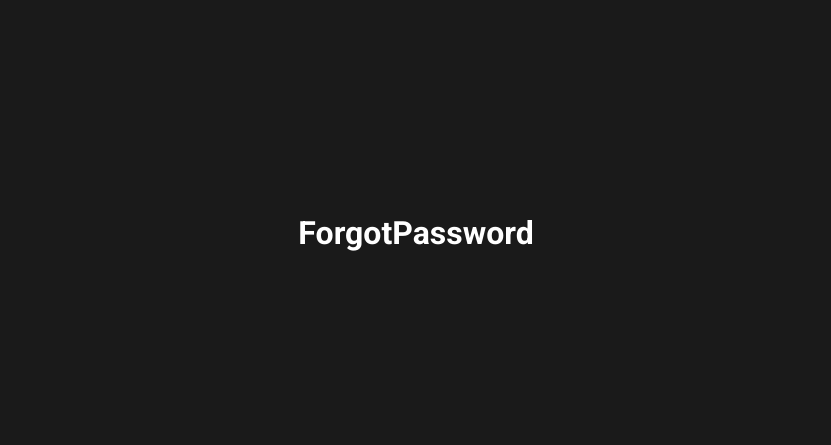
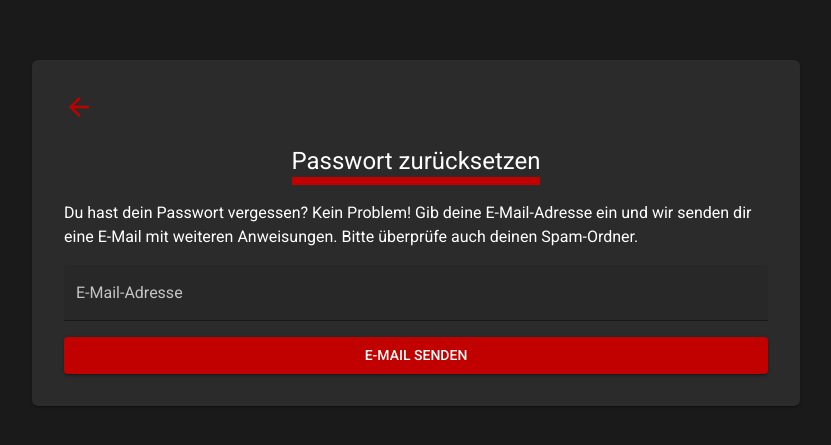
Before and after one commit to SlowMoschen/Brain_Blitz, a React (Vite) app in the folder client/: page /auth/forgot-password in a window 1280 px wide. Shown: the part 167-612 px from the top of the page, without its empty margins (224-1055 px from the left). Built offline with nearby package versions, Linux system fonts and the light colour scheme.

Commit message:
[new] implemented ForgotPassword page with email form

```diff
--- a/client/src/routes/auth/pages/ForgotPassword.tsx
+++ b/client/src/routes/auth/pages/ForgotPassword.tsx
@@ -1,6 +1,151 @@
+import { zodResolver } from "@hookform/resolvers/zod";
+import ArrowBackIcon from "@mui/icons-material/ArrowBack";
+import { Backdrop, CircularProgress, Link, Paper, Stack, Typography } from "@mui/material";
+import { useContext, useState } from "react";
+import { useForm } from "react-hook-form";
+import { BREAKPOINTS } from "../../../configs/Breakpoints";
+import { URLS } from "../../../configs/Links";
+import AlertSnackbar from "../../../shared/components/AlertSnackbar";
+import CallToAction from "../../../shared/components/buttons/CallToAction";
+import InputText from "../../../shared/components/form/InputText";
+import { WindowContext } from "../../../shared/context/ScreenSize.context";
+import { useAuthFetch } from "../../../shared/hooks/api/useAuthFetch.hook";
+import useToggle from "../../../shared/hooks/useToggle.hook";
+import { EmailSchema } from "../schemas/Email.schema";
+import SuccessScreen from "./SuccessScreen";
+
+interface IResetFormInput {
+  email: string;
+}
+
+const defaultValues: IResetFormInput = {
+  email: "",
+};
+
+function getSnackbarMessage(error: string) {
+  if (error.includes("Too Many Requests"))
+    return "Die Verifizierungsmail wurde bereits gesendet. Bitte überprüfe deinen Posteingang.";
+
+  if (error.includes("User not found"))
+    return "Der Benutzer wurde nicht gefunden. Bitte registriere dich erneut.";
+
+  return "Es ist ein Fehler aufgetreten. Bitte versuche es später erneut.";
+}
 
 export default function ForgotPassword() {
+  const [wasSuccessful, setWasSuccessful] = useState(false);
+  const [isSnackbarOpen, toggleSnackbarOpen] = useToggle(false);
+  const { width } = useContext(WindowContext);
+  const [snackBarProps, setSnackbarProps] = useState<{
+    message: string;
+    alertType: "success" | "error";
+  }>({
+    message: "",
+    alertType: "success",
+  });
+  const { control, handleSubmit, reset } = useForm<IResetFormInput>({
+    defaultValues,
+    resolver: zodResolver(EmailSchema),
+  });
+
+  const handleError = ({ message }: Error) => {
+    setSnackbarProps({ message: getSnackbarMessage(message), alertType: "error" });
+    toggleSnackbarOpen();
+  };
+
+  const handleSuccess = () => setWasSuccessful(true);
+
+  const { mutate, isPending } = useAuthFetch(
+    handleSuccess,
+    handleError,
+    URLS.API_ENDPOINTS.AUTH.FORGOT_PASSWORD
+  );
+
+  const onSubmit = (data: IResetFormInput) => {
+    data.email = data.email.toLowerCase();
+    mutate(data);
+    reset(defaultValues);
+  };
+
+  const stackStyles = {
+    width: "100%",
+    maxWidth: BREAKPOINTS.md,
+    alignItems: "center",
+    justifyContent: "center",
+    mt: { xs: 20, md: 0 },
+  };
+
+  const paperStyles = {
+    p: 4,
+    my: 5,
+    bgcolor: "background.secondary",
+    borderRadius: ".375rem",
+    display: "flex",
+    flexDirection: "column",
+    alignItems: "center",
+    justifyContent: "center",
+    gap: 2,
+    width: "100%",
+  };
+
+  if (wasSuccessful) {
     return (
-        <h1>ForgotPassword</h1>
+      <SuccessScreen
+        title="E-Mail für die Passwortwiederherstellung gesendet"
+        text="Bitte überprüfe deinen Posteingang, um dein Passwort zurückzusetzen."
+        button={{
+          text: "Zurück zum Login",
+          to: URLS.API_ENDPOINTS.AUTH.SIGNIN,
+        }}
+      />
     );
+  }
+
+  return (
+    <>
+      {isPending && (
+        <Backdrop open={isPending} sx={{ zIndex: 100 }}>
+          <CircularProgress color="primary" />
+        </Backdrop>
+      )}
+      <Stack sx={stackStyles}>
+        <Paper sx={paperStyles}>
+          {width > BREAKPOINTS.md && (
+            <Link href={URLS.HOME} underline="hover" sx={{ alignSelf: "flex-start" }}>
+              <ArrowBackIcon sx={{ fontSize: 30 }} />
+            </Link>
+          )}
+          <Typography variant="h5" align="left" className="border-b-primary">
+            Passwort zurücksetzen
+          </Typography>
+          <Typography variant="body1" align="left">
+            Du hast dein Passwort vergessen? Kein Problem! Gib deine E-Mail-Adresse ein und wir senden dir eine E-Mail mit weiteren Anweisungen. Bitte überprüfe auch deinen Spam-Ordner.
+          </Typography>
+          <form onSubmit={handleSubmit(onSubmit)} style={{ width: "100%" }}>
+            <Stack spacing={2} sx={{ width: "100%" }}>
+              <InputText
+                control={control}
+                name="email"
+                label="E-Mail-Adresse"
+                type="email"
+                placeholder="beispiel@mail.com"
+              />
+              <CallToAction
+                type="submit"
+                text="E-Mail senden"
+                fullWidth
+                onClick={() => handleSubmit(onSubmit)}
+              />
+            </Stack>
+          </form>
+        </Paper>
+      </Stack>
+      <AlertSnackbar
+        alertType={snackBarProps.alertType}
+        message={snackBarProps.message}
+        open={isSnackbarOpen}
+        onClose={toggleSnackbarOpen}
+      />
+    </>
+  );
 }
```
